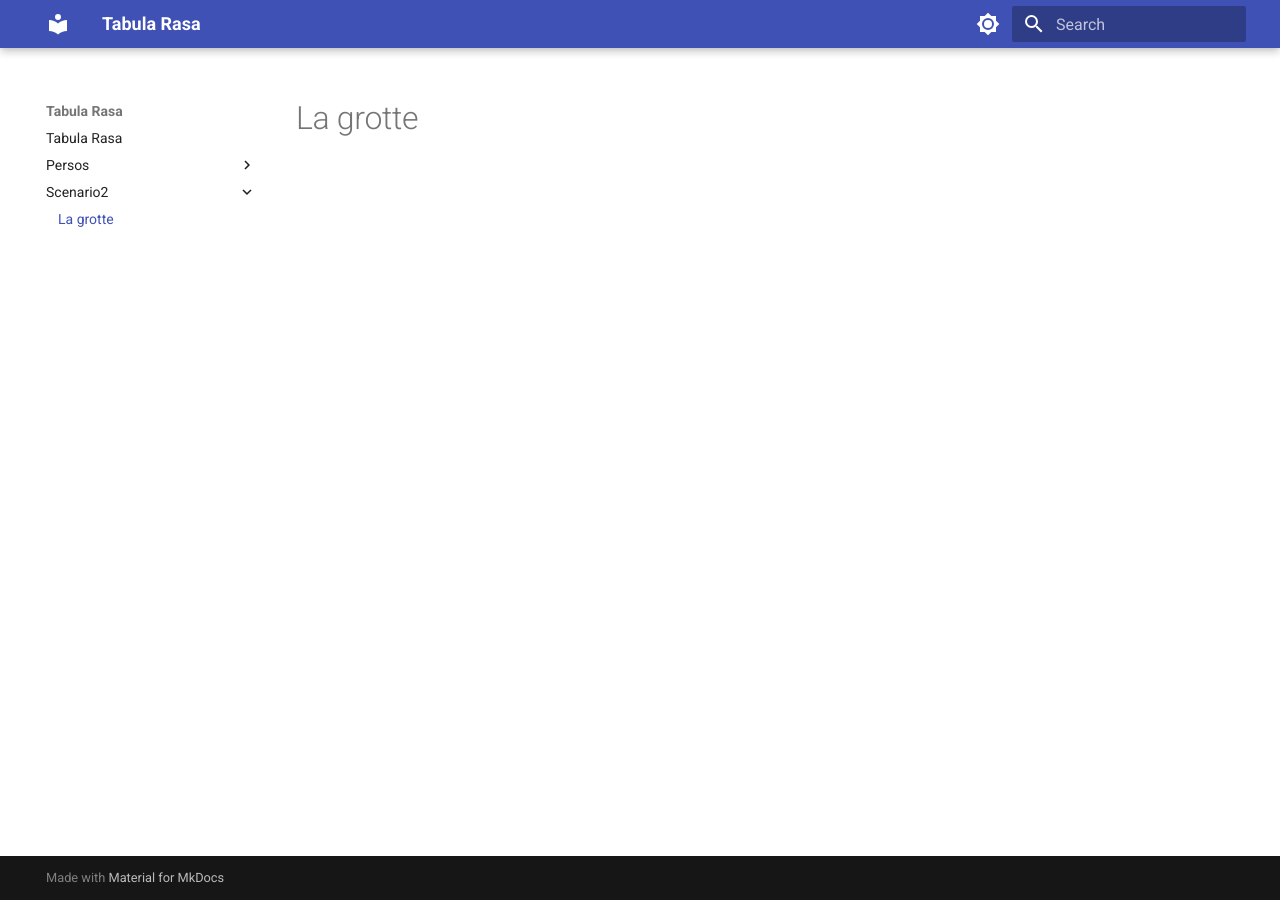
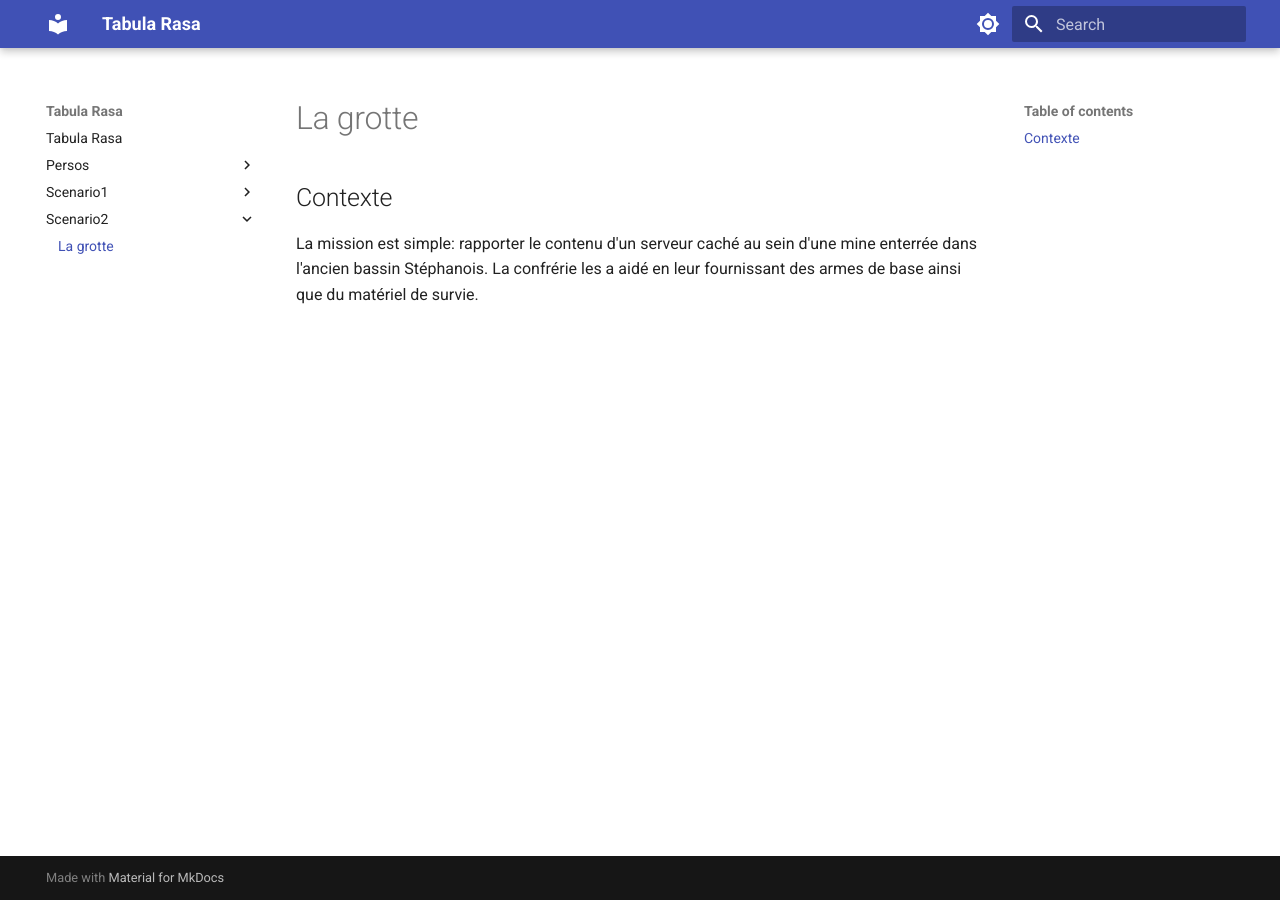
Before and after one commit to JuanJuanno/tabula_rasa, an MkDocs documentation site: the page built from content/docs/scenario2/index.md, in a window 1280 px wide. Built offline with MkDocs 1.6.1 and Material for MkDocs 9.7.7, drawn with Linux system fonts in a browser that asks for light colours.

Commit message:
Scénario 1 & 2

```diff
--- a/content/docs/scenario2/index.md
+++ b/content/docs/scenario2/index.md
@@ -1 +1,6 @@
 # La grotte
+
+## Contexte
+
+La mission est simple: rapporter le contenu d'un serveur caché au sein d'une mine enterrée dans l'ancien bassin Stéphanois.
+La confrérie les a aidé en leur fournissant des armes de base ainsi que du matériel de survie.
```
Also changed, not shown: content/docs/scenario1/index.md (added, +5 -0 lines).
